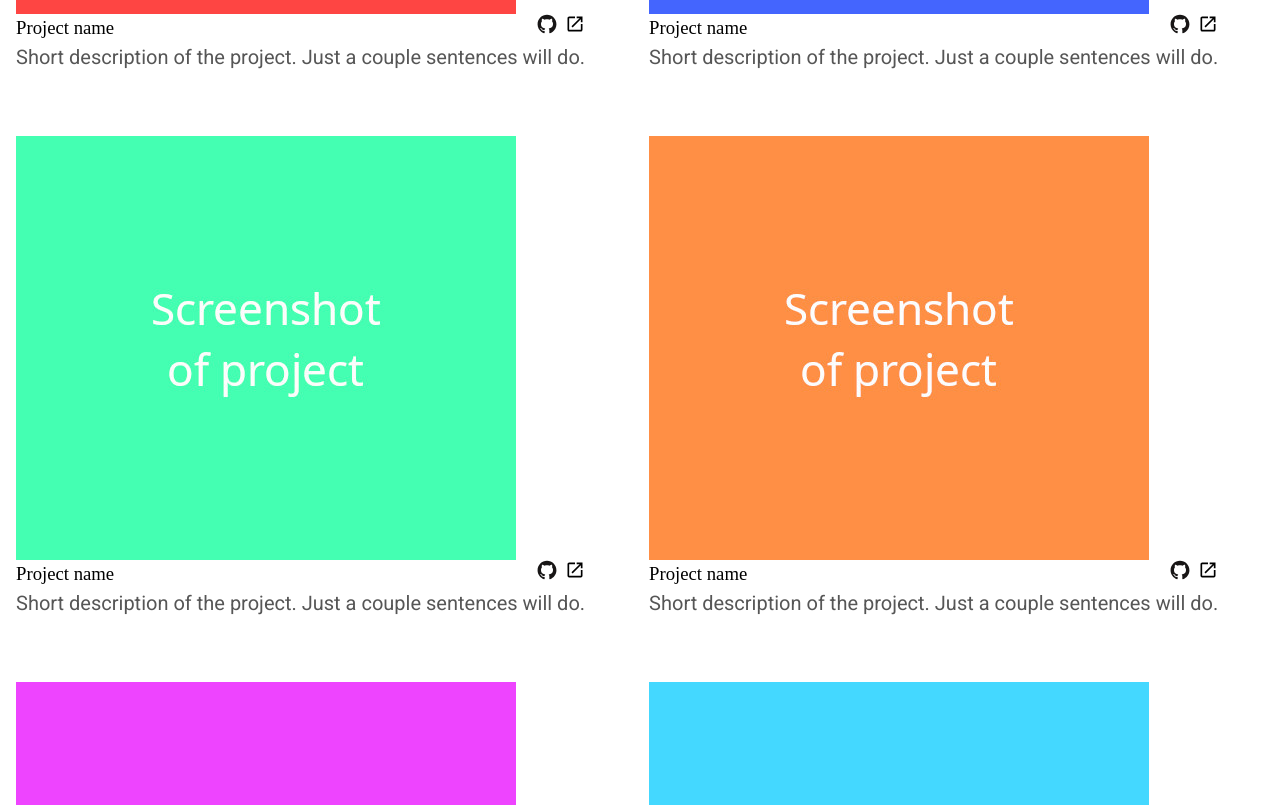
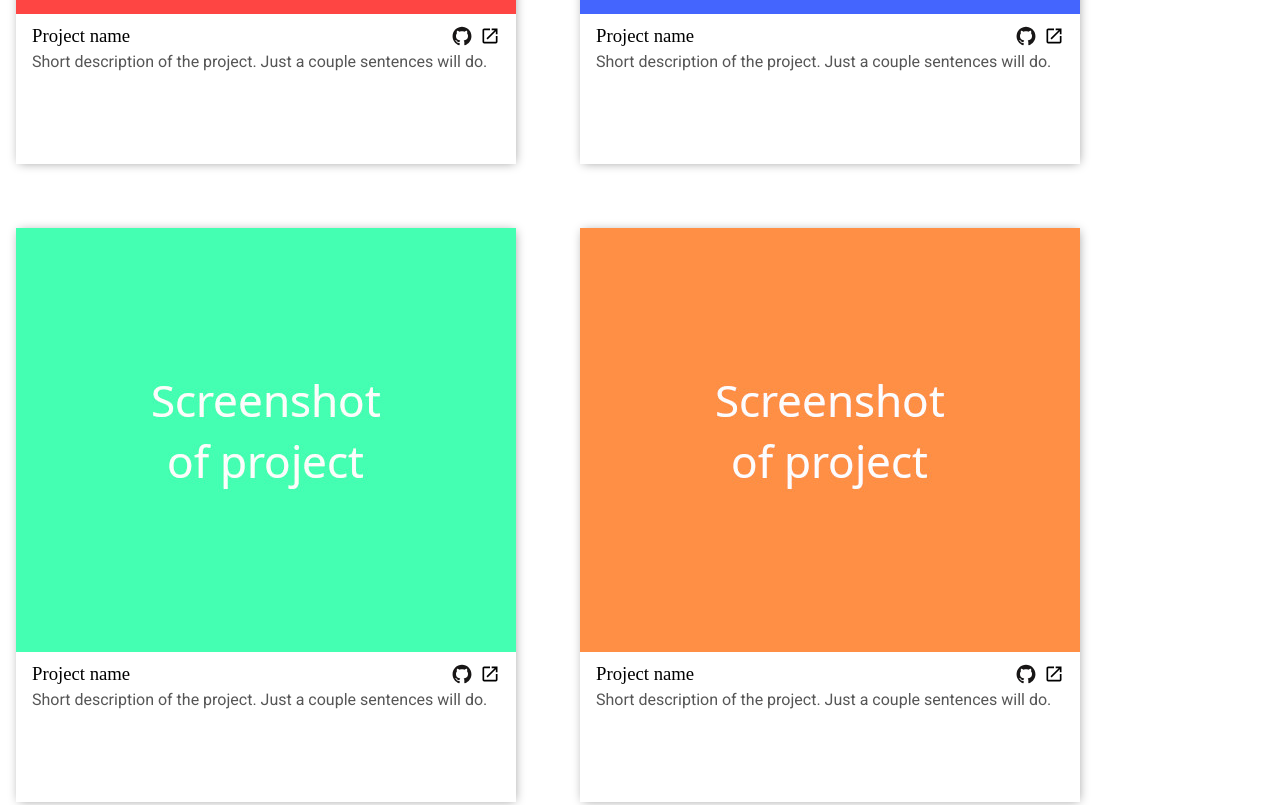
Before and after one commit to jfrb95/odin-project-homepage, a plain HTML site: page index.html in a window 1280 px wide. Shown: the part 1240-2045 px from the top of the page. Drawn offline with Linux system fonts and the light colour scheme; a web font is replaced by a local one.

Commit message:
update section styles

```diff
--- a/index.html
+++ b/index.html
@@ -47,6 +47,7 @@
             <div id="projects-container">
                 <div class="project">
                     <img src="./img/project-screenshots/project1.jpg" alt="project screenshot">
+                    <div class="project-description">
                         <div class="project-header">
                             <h3 class="project-title">Project name</h3>
                             <div class="project-icons">
@@ -56,8 +57,10 @@
                         </div>
                         <p>Short description of the project. Just a couple sentences will do.</p>
                     </div>
+                </div>
                 <div class="project">
                     <img src="./img/project-screenshots/project2.jpg" alt="project screenshot">
+                    <div class="project-description">
                         <div class="project-header">
                             <h3 class="project-title">Project name</h3>
                             <div class="project-icons">
@@ -67,8 +70,10 @@
                         </div>
                         <p>Short description of the project. Just a couple sentences will do.</p>
                     </div>
+                </div>
                 <div class="project">
                     <img src="./img/project-screenshots/project3.jpg" alt="project screenshot">
+                    <div class="project-description">
                         <div class="project-header">
                             <h3 class="project-title">Project name</h3>
                             <div class="project-icons">
@@ -78,8 +83,10 @@
                         </div>
                         <p>Short description of the project. Just a couple sentences will do.</p>
                     </div>
+                </div>
                 <div class="project">
                     <img src="./img/project-screenshots/project4.jpg" alt="project screenshot">
+                    <div class="project-description">
                         <div class="project-header">
                             <h3 class="project-title">Project name</h3>
                             <div class="project-icons">
@@ -89,8 +96,10 @@
                         </div>
                         <p>Short description of the project. Just a couple sentences will do.</p>
                     </div>
+                </div>
                 <div class="project">
                     <img src="./img/project-screenshots/project5.jpg" alt="project screenshot">
+                    <div class="project-description">
                         <div class="project-header">
                             <h3 class="project-title">Project name</h3>
                             <div class="project-icons">
@@ -100,8 +109,10 @@
                         </div>
                         <p>Short description of the project. Just a couple sentences will do.</p>
                     </div>
+                </div>
                 <div class="project">
                     <img src="./img/project-screenshots/project6.jpg" alt="project screenshot">
+                    <div class="project-description">
                         <div class="project-header">
                             <h3 class="project-title">Project name</h3>
                             <div class="project-icons">
@@ -110,6 +121,7 @@
                             </div>
                         </div>
                         <p>Short description of the project. Just a couple sentences will do.</p>
+                    </div>
                 </div>
             </div>
         </section>
--- a/styles.css
+++ b/styles.css
@@ -95,18 +95,7 @@ li {
 
 /* MAIN */
 
-.social-media-icons,
-.project-icons {
-    display: flex;
-}
 
-.social-media-icons {
-    gap: 1rem;
-}
-
-.project-icons {
-    gap: 0.5rem;
-}
 
 /* HEADER */
 
@@ -173,13 +162,40 @@ section {
     gap: var(--gaps-size);
 }
 
+.project {
+    box-shadow: 1px 1px 10px -2px rgba(0, 0, 0, 0.4);
+}
+
 .project-header {
     display: flex;
     justify-content: space-between;
+    align-items: center
 }
 
 .project img {
     max-width: 100%;
+}
+
+.social-media-icons,
+.project-icons {
+    display: flex;
+}
+
+.social-media-icons {
+    gap: 1.5rem;
+}
+
+.project-icons {
+    gap: 0.5rem;
+}
+
+.project-description {
+    padding: 0.5rem 1rem;
+    height: 150px;
+}
+
+.project p {
+    font-size: 16px;
 }
 
 /* FOOTER */
```
Lines whose indentation alone changed are shown as unchanged.
